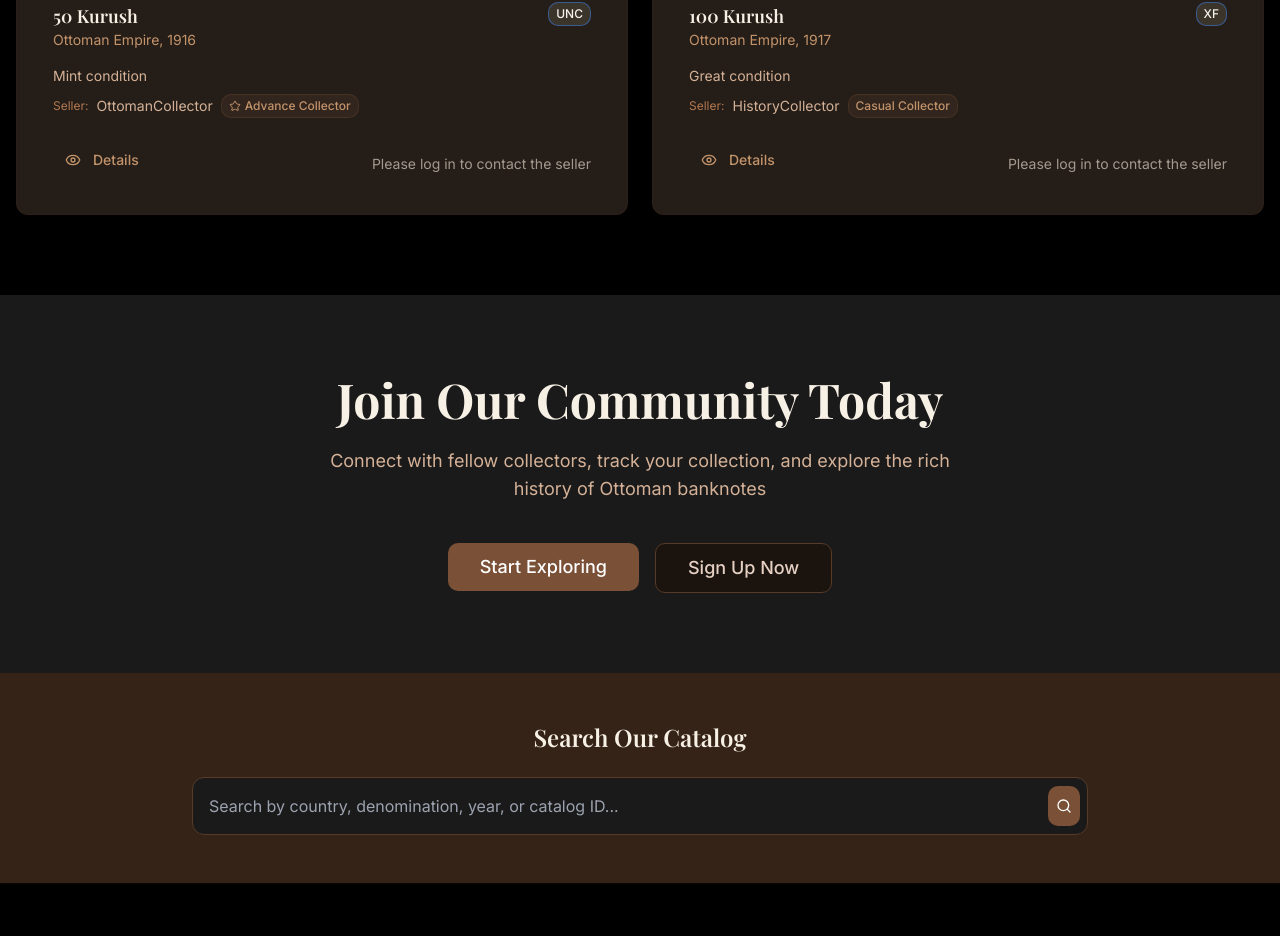
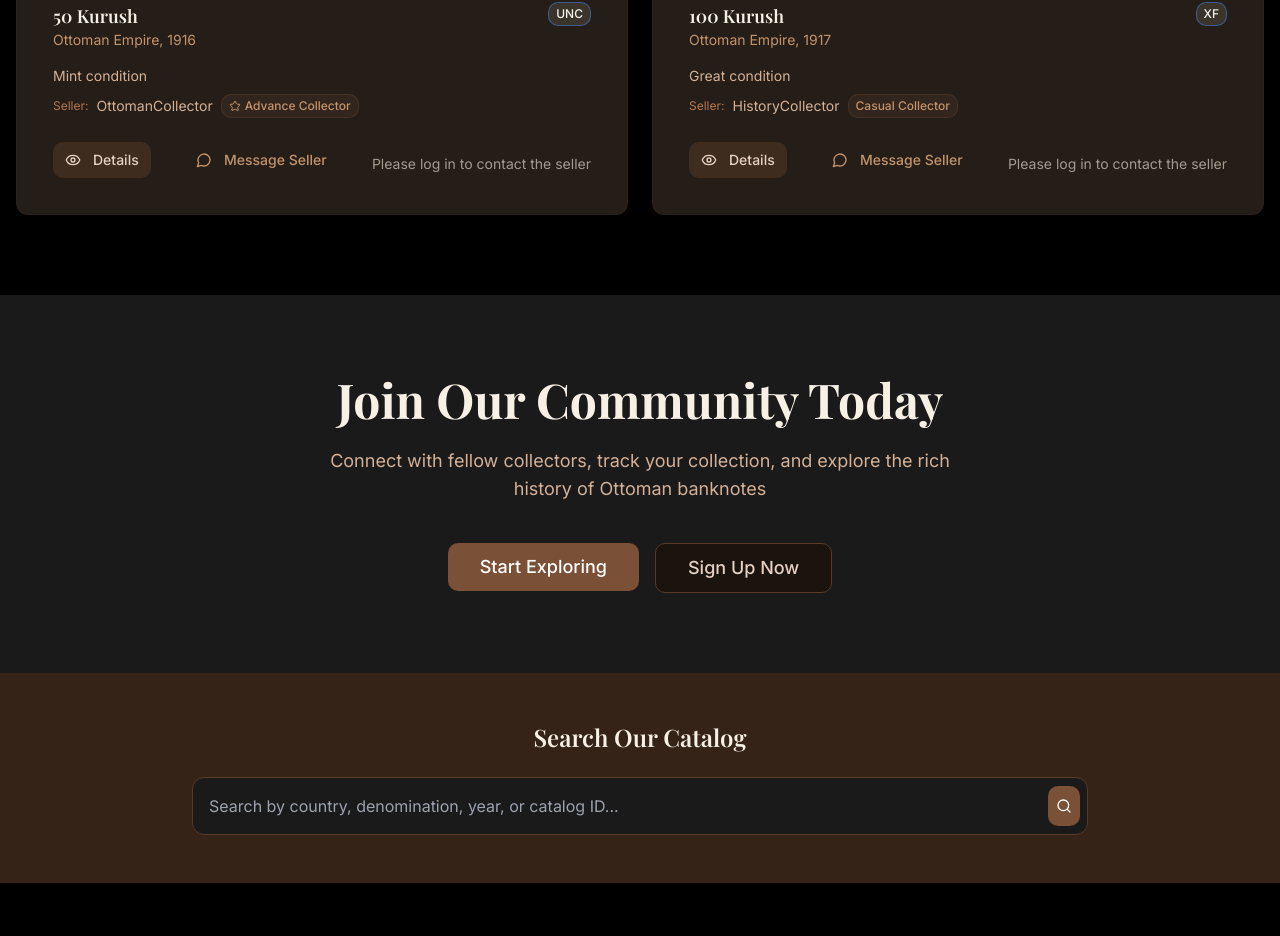
Before and after one commit to ohadstorfer/OttoCollect, a React (Vite) app: page / in a window 1280 px wide. Shown: the part 2637-3573 px from the top of the page. Built offline with nearby package versions, Linux system fonts and the light colour scheme; no server answers; the database is empty; a web font is replaced by a local one.

Commit message:
cursor changes

```diff
--- a/src/components/marketplace/MarketplaceItem.tsx
+++ b/src/components/marketplace/MarketplaceItem.tsx
@@ -2,7 +2,7 @@
 import { Card, CardContent, CardFooter, CardHeader } from "@/components/ui/card";
 import { Badge } from "@/components/ui/badge";
 import { MarketplaceItem as MarketplaceItemType } from "@/types";
-import { Eye } from "lucide-react";
+import { Eye, MessageCircle } from "lucide-react";
 import { Button } from "@/components/ui/button";
 import { cn } from "@/lib/utils";
 import { useState } from "react";
@@ -111,13 +111,23 @@ const MarketplaceItem = ({ item, className }: MarketplaceItemProps) => {
 
       <CardFooter className="p-4 pt-2 flex justify-between">
         <Button
+          // variant="ghost"
+          size="sm"
+          className="text-ottoman-300 text-ottoman-100 bg-ottoman-700/50 hover:bg-ottoman-800/50"
+          onClick={handleViewDetails}
+        >
+          <Eye className="h-4 w-4 mr-1" />
+          Details
+        </Button>
+
+        <Button
           variant="ghost"
           size="sm"
           className="text-ottoman-300 hover:text-ottoman-100 hover:bg-ottoman-700/50"
           onClick={handleViewDetails}
         >
-          <Eye className="h-4 w-4 mr-1" />
-          Details
+          <MessageCircle className="h-4 w-4 mr-1" />
+          Message Seller
         </Button>
 
         <ContactSellerButton item={item} />
```
